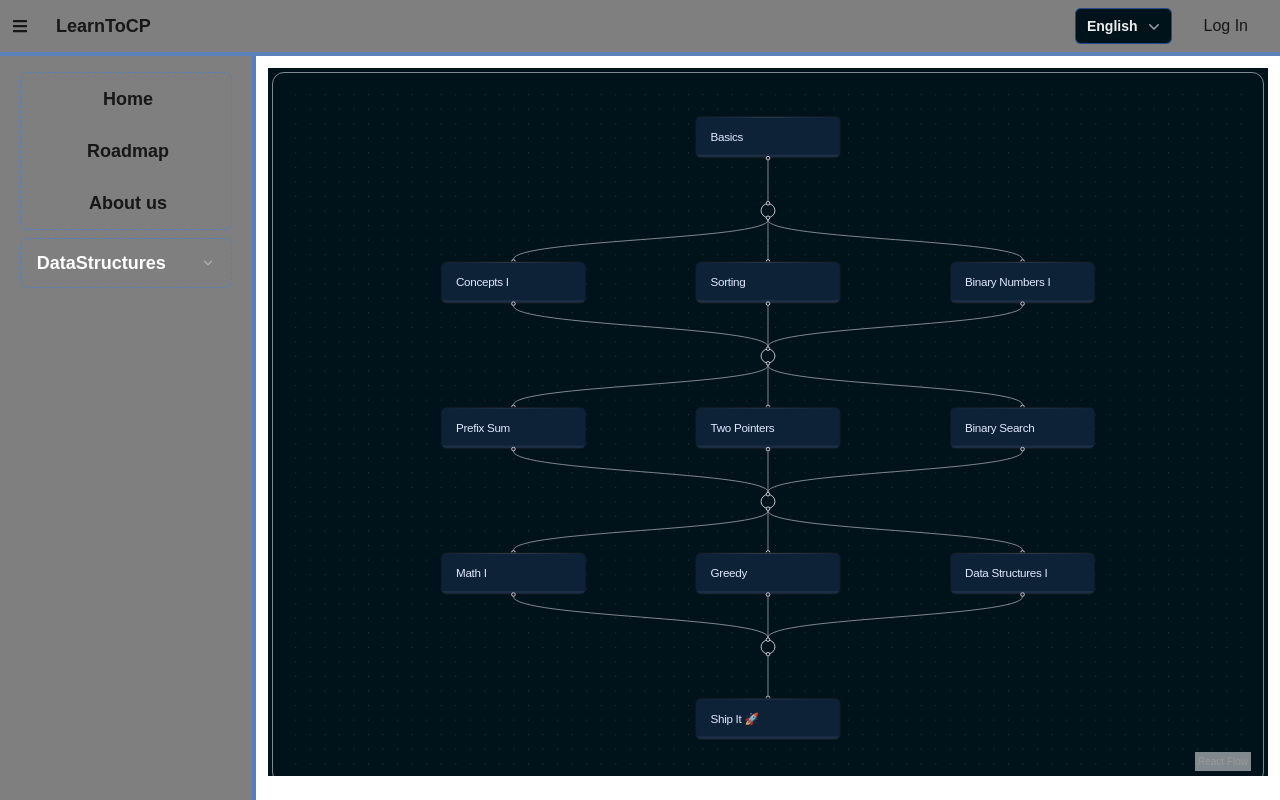
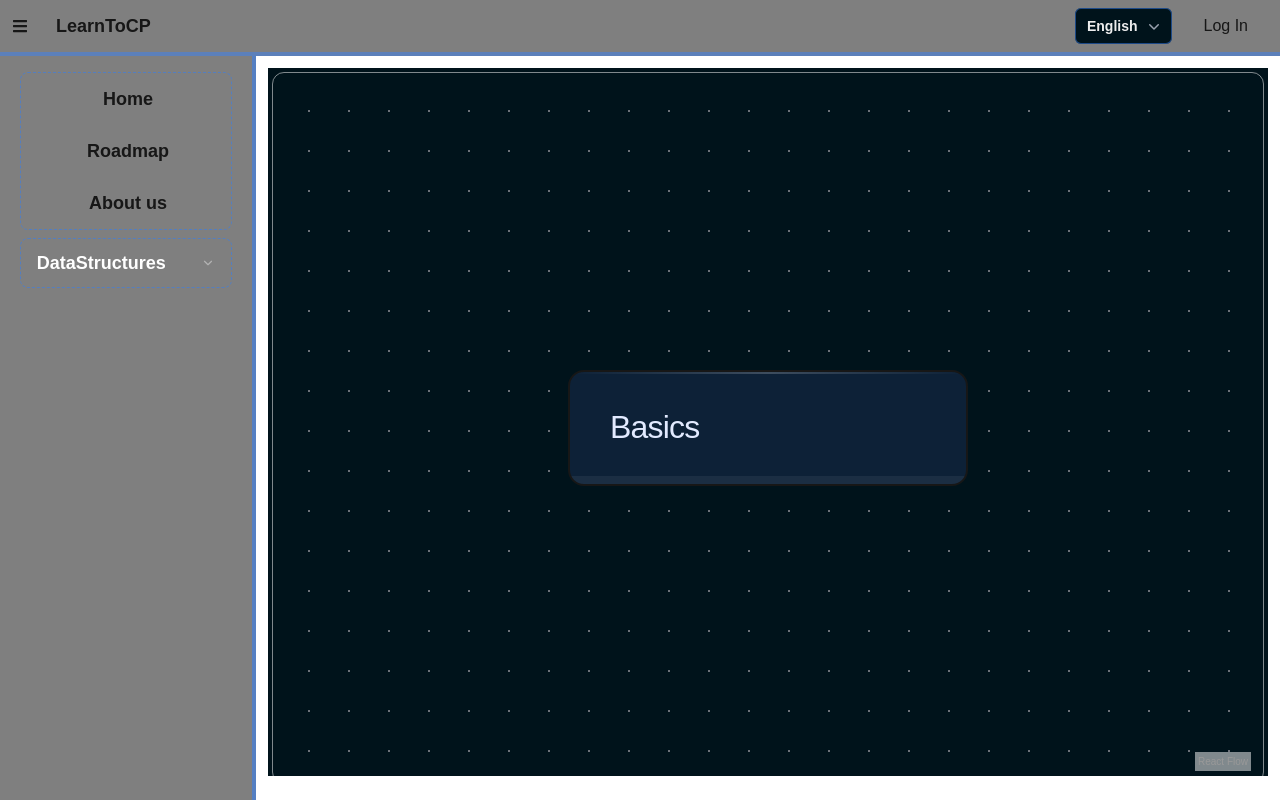
Before and after one commit to ZippyBagi/LearnToCP, a Next.js app in the folder learntocp/: page /roadmap in a window 1280 px wide. Built offline with nearby package versions, Linux system fonts and the light colour scheme.

Commit message:
Roadmap nodes rewrite
Now the nodes are not a json file but function the same way theory does with a folder - roadmap_data from which the nodes are pulled

```diff
--- a/learntocp/app/roadmap/page.tsx
+++ b/learntocp/app/roadmap/page.tsx
@@ -1,6 +1,6 @@
 import type { Metadata } from "next";
-import { roadmapMatrix } from "@/data/roadmap";
 import { RoadmapCanvas } from "@/app/ui/roadmap/RoadmapCanvas";
+import { getRoadmapMatrix } from "@/app/utils/getRoadmapMatrix";
 
 export const metadata: Metadata = {
   title: "Roadmap",
@@ -12,25 +12,12 @@ export const metadata: Metadata = {
  * Loads the static roadmap data and passes it to the client-side canvas.
  */
 export default function RoadmapPage() {
+  const matrix = getRoadmapMatrix();
 
   return (
     <main className="min-h-fill bg-[var(--color-bg-page)] px-4 py-4">
-
-      {/*<header className="mx-auto mb-3 max-w-3xl text-center">
-        <p className="mb-3 text-xs font-semibold uppercase tracking-[0.2em] text-[var(--color-text-accent)] opacity-70">
-          Learning path
-        </p>
-        <h1 className="text-3xl font-bold tracking-tight text-[var(--color-text-heading)] sm:text-4xl">
-          Roadmap
-        </h1>
-        <p className="mt-3 text-sm text-[var(--color-text-primary)] opacity-60">
-          Click any node to see its resources and track your progress.
-          Completing all items in a node marks it as done.
-        </p>
-      </header>*/}
-
       <section aria-label="Roadmap diagram" className="w-full h-[calc(100vh-7rem)]">
-        <RoadmapCanvas matrix={roadmapMatrix} />
+        <RoadmapCanvas matrix={matrix} />
       </section>
     </main>
   );
--- /dev/null
+++ b/learntocp/app/utils/getRoadmapMatrix.ts
@@ -0,0 +1,38 @@
+import fs from "fs";
+import path from "path";
+import type { RoadmapMatrix } from "@/app/utils/roadmap.types";
+
+const ROADMAP_DATA_DIR = path.join(process.cwd(), "roadmap_data");
+
+export function getRoadmapMatrix(): RoadmapMatrix {
+  const layerDirs = fs
+    .readdirSync(ROADMAP_DATA_DIR, { withFileTypes: true })
+    .filter((e) => e.isDirectory() && /^L\d+$/.test(e.name))
+    .sort((a, b) => {
+      const n = (name: string) => parseInt(name.slice(1), 10);
+      return n(a.name) - n(b.name);
+    });
+
+  return layerDirs.map((layerDir) => {
+    const layerPath = path.join(ROADMAP_DATA_DIR, layerDir.name);
+    const nodeDirs = fs
+      .readdirSync(layerPath, { withFileTypes: true })
+      .filter((e) => e.isDirectory())
+      .sort((a, b) => a.name.localeCompare(b.name));
+
+    return nodeDirs.map((nodeDir) => {
+      const nodePath = path.join(layerPath, nodeDir.name);
+
+      const items = fs
+        .readdirSync(nodePath, { withFileTypes: true })
+        .filter((e) => e.isFile() && e.name.endsWith(".txt"))
+        .sort((a, b) => a.name.localeCompare(b.name))
+        .map((file) => ({
+          label: file.name.replace(/\.txt$/, ""),
+          href: fs.readFileSync(path.join(nodePath, file.name), "utf-8").trim(),
+        }));
+
+      return { title: nodeDir.name, items };
+    });
+  });
+}
--- a/learntocp/app/utils/roadmap.types.ts
+++ b/learntocp/app/utils/roadmap.types.ts
@@ -3,7 +3,6 @@ export interface RoadmapItem {
   label: string;
   href: string;
 }
-
 
 export interface RoadmapNode {
   title: string;
--- a/learntocp/data/roadmap.ts
+++ /dev/null
@@ -1,102 +0,0 @@
-// ─────────────────────────────────────────────────────────────────────────────
-// ROADMAP DATA  —  edit this file to update the roadmap diagram
-// ─────────────────────────────────────────────────────────────────────────────
-//
-// Structure
-// ─────────
-//   roadmapMatrix   outer array  →  each entry is a "layer" (horizontal row)
-//   layer           inner array  →  each entry is a RoadmapNode (card)
-//
-// RoadmapNode shape
-//   title   string               shown in the card header and the modal
-//   items   { label, href }[]    rendered as checkbox + clickable link
-//
-// Tips
-//   • Add a new layer   →  add a new [...] array inside roadmapMatrix
-//   • Add a node        →  add a { title, items } object to an existing layer
-//   • Use href: "#"     →  placeholder for links not yet written
-// ─────────────────────────────────────────────────────────────────────────────
-
-import type { RoadmapMatrix } from "@/app/utils/roadmap.types";
-
-export const roadmapMatrix: RoadmapMatrix = [
-  // ── Layer 0 ─────────────────────────────────────────────────────────────
-  [
-    {
-      title: "Basics",
-      items: [
-
-      ],
-    },
-  ],
-
-  // ── Layer 1 ─────────────────────────────────────────────────────────────
-  [
-    {
-      title: "Concepts I",
-      items: [
-      ],
-    },
-    {
-      title: "Sorting",
-      items: [
-      ],
-    },
-    {
-      title: "Binary Numbers I",
-      items: [
-        { label: "TypeScript configuration", href: "#" },
-      ],
-    },
-  ],
-
-  // ── Layer 2 ─────────────────────────────────────────────────────────────
-  [
-    {
-      title: "Prefix Sum",
-      items: [
-      ],
-    },
-    {
-      title: "Two Pointers",
-      items: [
-      ],
-    },
-    {
-      title: "Binary Search",
-      items: [
-      ],
-    },
-  ],
-
-  // ── Layer 3 ─────────────────────────────────────────────────────────────
-  [
-    {
-      title: "Math I",
-      items: [
-      ],
-    },
-    {
-      title: "Greedy",
-      items: [
-      ],
-    },
-    {
-      title: "Data Structures I",
-      items: [
-      ],
-    },
-  ],
-
-  // ── Layer 4 ─────────────────────────────────────────────────────────────
-  [
-    {
-      title: "Ship It 🚀",
-      items: [
-        { label: "Production checklist", href: "#" },
-        { label: "Monitoring & error tracking", href: "#" },
-        { label: "Analytics setup", href: "#" },
-      ],
-    },
-  ],
-];
```
Also changed, not shown: learntocp/roadmap_data/L0/Basics/Sparse Table.txt (added).
